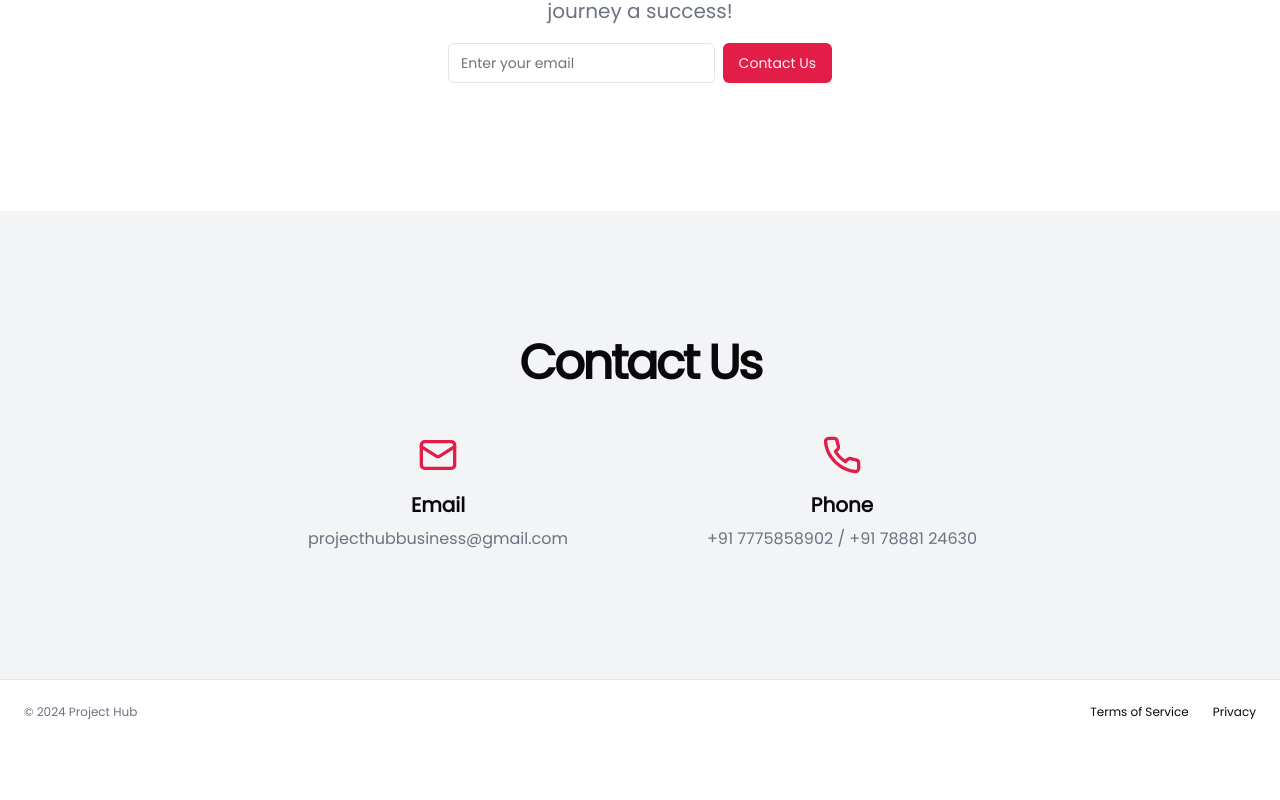
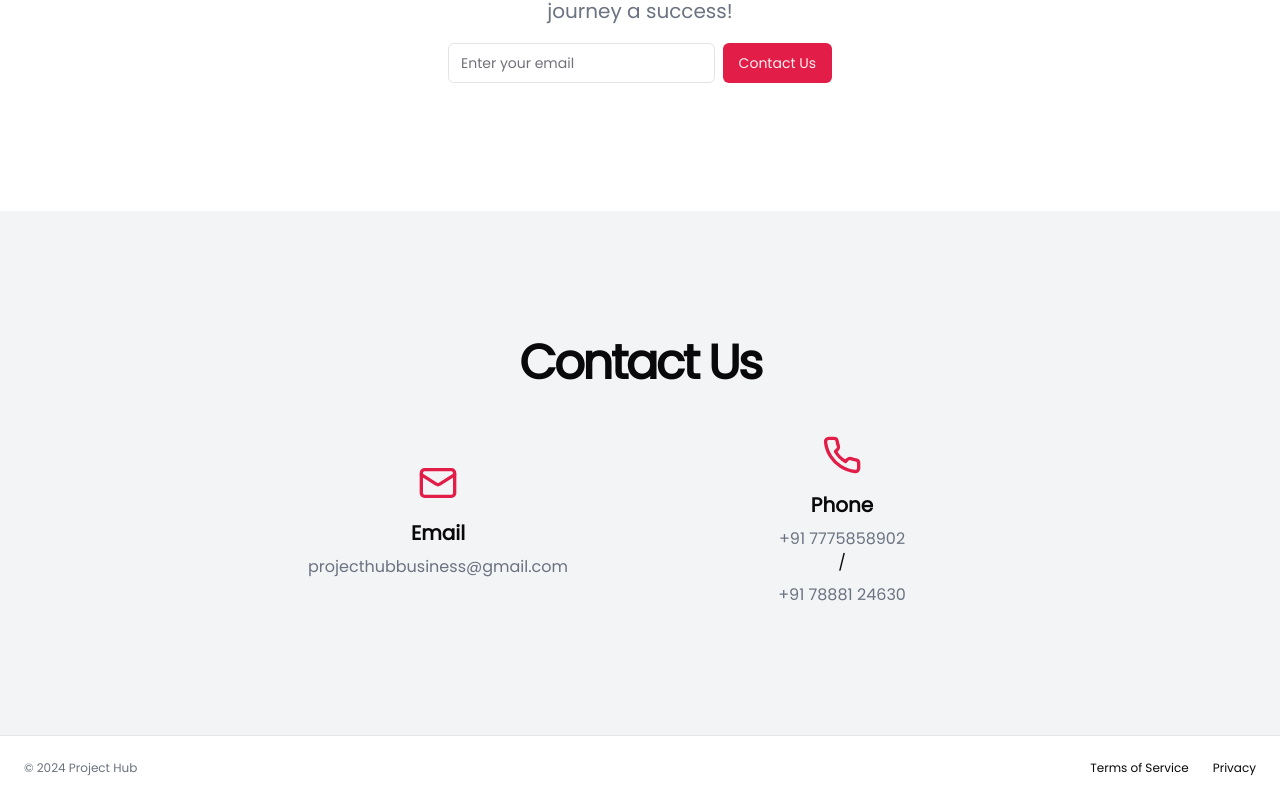
Before and after one commit to SKB-3611/Project-Hub, a Next.js app: page / in a window 1280 px wide. Shown: the part 3026-3826 px from the top of the page. Before the commit the page ends 3770 px from the top, so only its background shows below. Built offline with nearby package versions, Linux system fonts and the light colour scheme.

Commit message:
Update page.js

```diff
--- a/app/page.js
+++ b/app/page.js
@@ -192,8 +192,10 @@ export default function LandingPage() {
                 <div className="flex flex-col items-center space-y-2 text-center">
                   <Phone className="h-10 w-10 mb-2 text-primary" />
                   <h3 className="text-xl font-bold">Phone</h3>
-                  <a href="tel:+1234567890" className="text-gray-500 dark:text-gray-400 hover:underline">
-                    +91 7775858902 / +91 78881 24630
+                  <a href="tel:+91 7775858902" className="text-gray-500 dark:text-gray-400 hover:underline">
+                    +91 7775858902 </a> /
+<a href="tel:+91 78881 24630" className="text-gray-500 dark:text-gray-400 hover:underline">
+                     +91 78881 24630
                   </a>
                 </div>
               </div>
```
